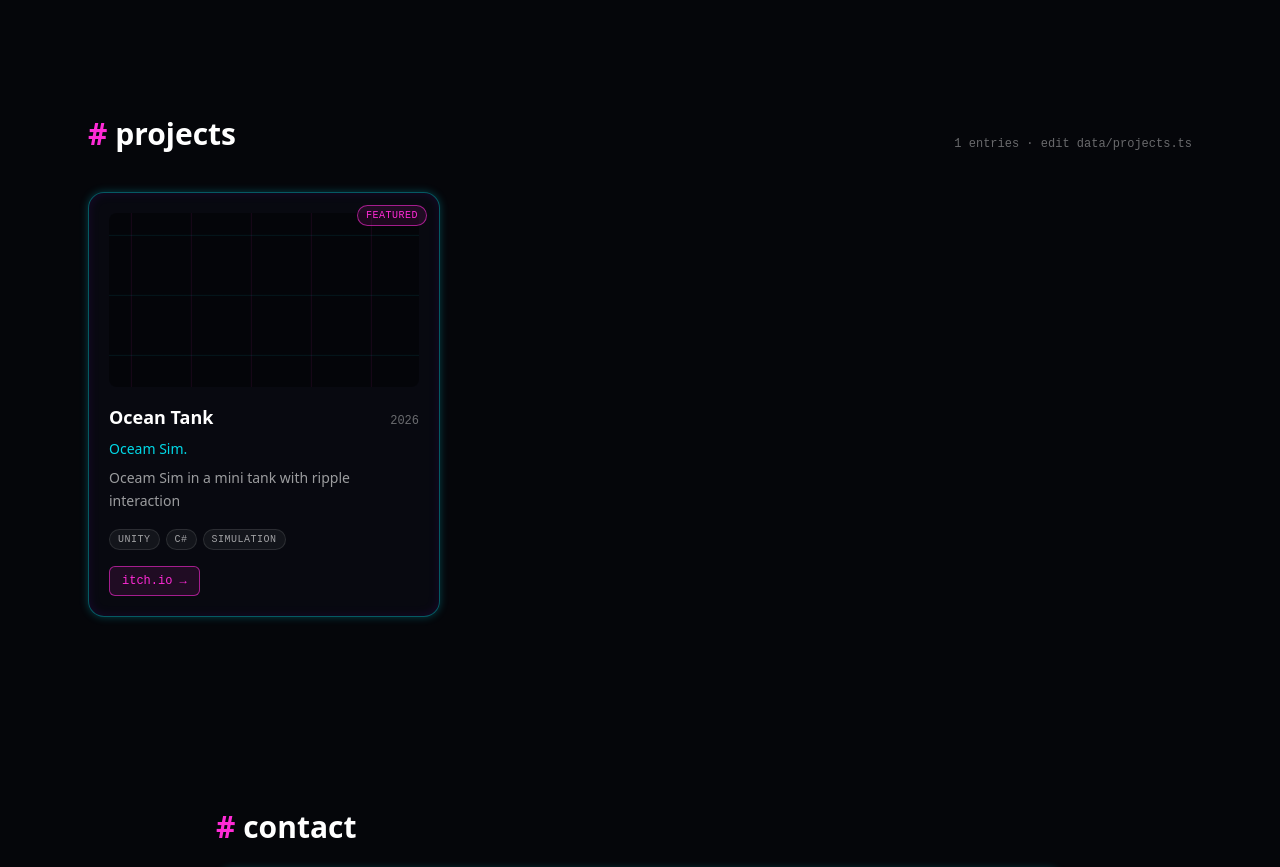
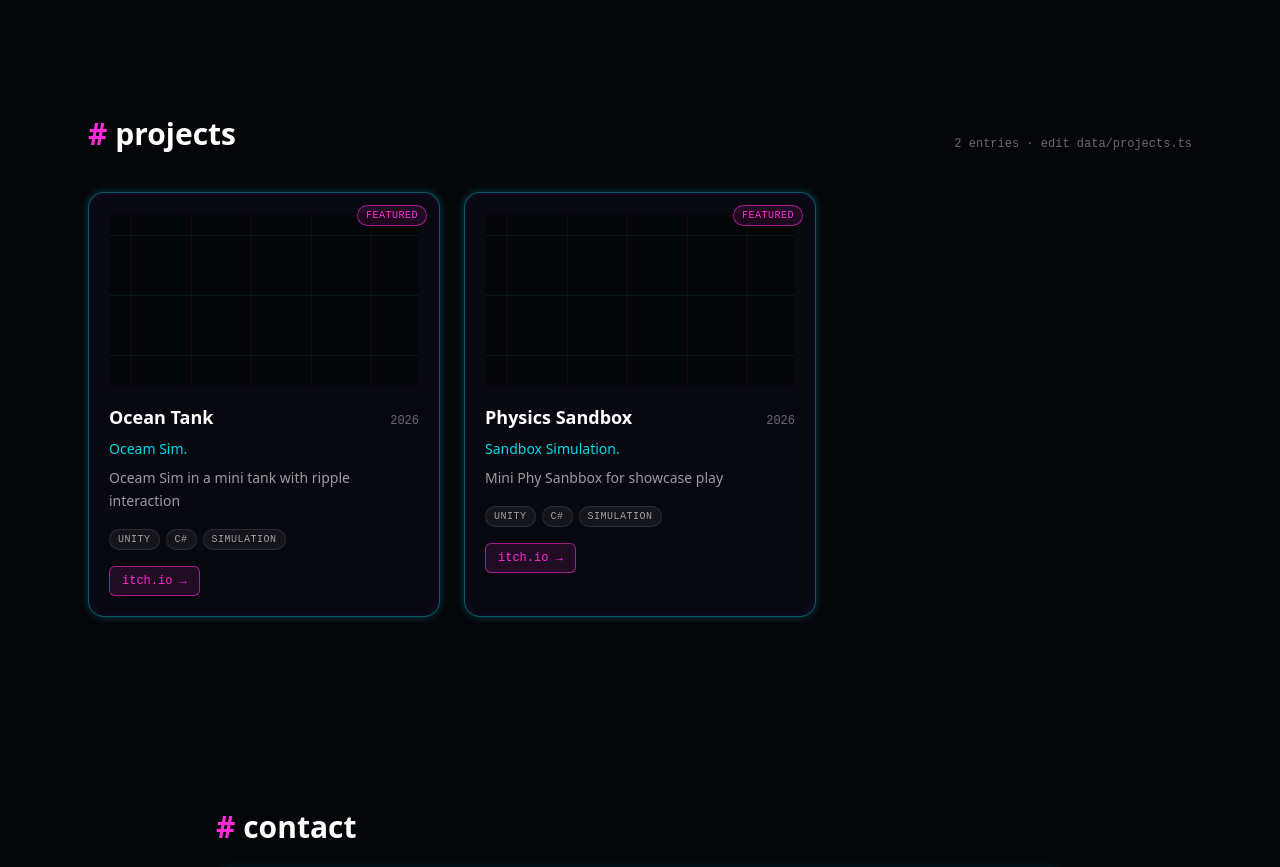
Before and after one commit to Zx-Websites/Portfolio-Neon, a Next.js app: page / in a window 1280 px wide. Shown: the part 1160-2027 px from the top of the page. Built offline with nearby package versions, Linux system fonts and the light colour scheme.

Commit message:
project 2 add

```diff
--- a/data/projects.ts
+++ b/data/projects.ts
@@ -27,6 +27,17 @@ export const projects: Project[] = [
     itchUrl: "https://zxdelt.itch.io/oceantank",
     year: 2026,
     featured: true
+  },
+  {
+    id: "physics-sandbox",
+    title: "Physics Sandbox",
+    tagline: "Sandbox Simulation.",
+    description:
+      "Mini Phy Sanbbox for showcase play",
+    tags: ["Unity", "C#", "Simulation"],
+    itchUrl: "https://zxdelt.itch.io/physics-sandbox",
+    year: 2026,
+    featured: true
   }
   // {
   //   id: "void-drift",
```
